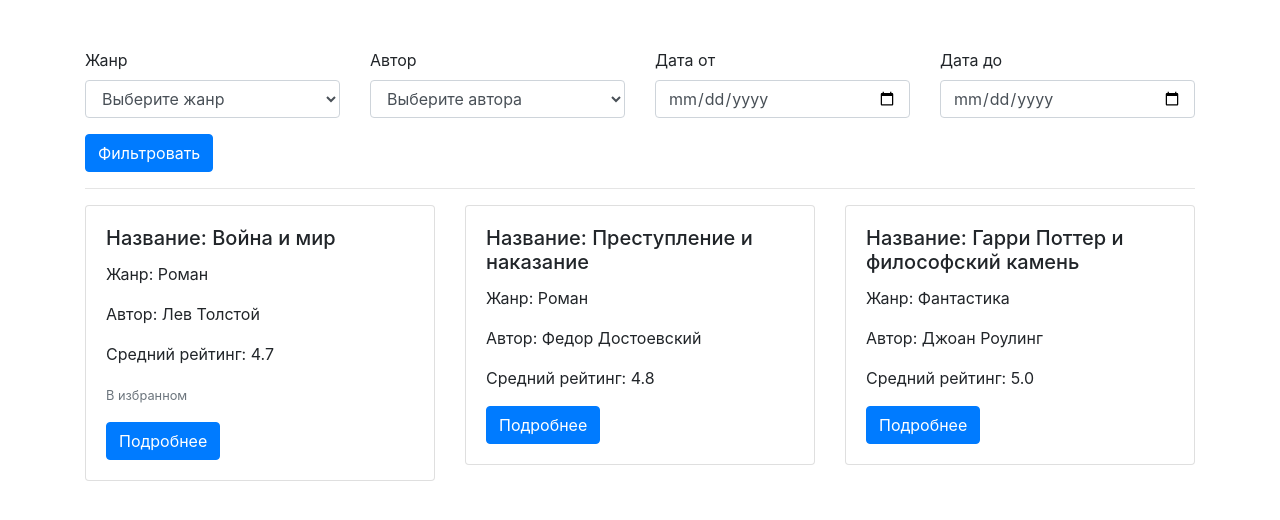
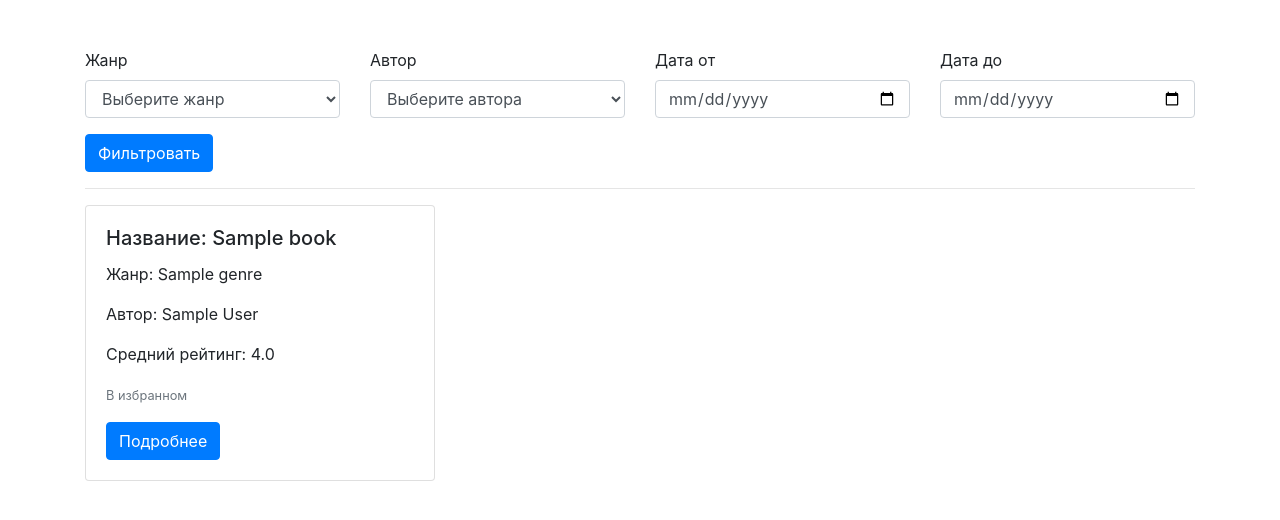
Before and after one commit to almazuulu/BookCatalogue, a Django app: page / in a window 1280 px wide. Shown: the part 56-576 px from the top of the page. Run offline with Django 4.2, Linux system fonts and the light colour scheme; tables that the repository leaves empty hold one stand-in row (values such as "Sample post"); some libraries are stand-ins or nearby versions.

Commit message:
Modifications in Author Model

```diff
--- a/bookcatalogue/book/admin.py
+++ b/bookcatalogue/book/admin.py
@@ -7,10 +7,11 @@ class UserAdmin(admin.ModelAdmin):
     search_fields = ['username', 'email']
     filter_horizontal = ['favorites', 'groups', 'user_permissions']
 
+
 @admin.register(Author)
 class AuthorAdmin(admin.ModelAdmin):
-    list_display = ['author_name']
-    search_fields = ['author_name']
+    list_display = ['full_name']
+    search_fields = ['first_name', 'last_name']
 
 
 @admin.register(Genre)
--- a/bookcatalogue/book/models.py
+++ b/bookcatalogue/book/models.py
@@ -32,11 +32,15 @@ class User(AbstractUser):
 
 class Author(models.Model):
     id = models.UUIDField(primary_key=True, default=uuid.uuid4, editable=False)
-    author_name = models.CharField(max_length=255)
+    first_name = models.CharField(max_length=255)
+    last_name = models.CharField(max_length=255)
 
     def __str__(self) -> str:
-        return self.author_name
+        return f'{self.first_name} {self.last_name}'
 
+    @property
+    def full_name(self):
+        return f'{self.first_name} {self.last_name}'
 
 class Genre(models.Model):
     id = models.UUIDField(primary_key=True, default=uuid.uuid4, editable=False)
--- a/bookcatalogue/book/templates/book/index.html
+++ b/bookcatalogue/book/templates/book/index.html
@@ -38,46 +38,21 @@
 <hr>
 
 <div class="row">
-    <!-- Книга 1 -->
+
+    {% for book in books %}
     <div class="col-md-4">
         <div class="card mb-4">
             <div class="card-body">
-                <h5 class="card-title">Название: Война и мир</h5>
-                <p class="card-text">Жанр: Роман</p>
-                <p class="card-text">Автор: Лев Толстой</p>
-                <p class="card-text">Средний рейтинг: 4.7</p>
+                <h5 class="card-title">Название: {{ book.title }}</h5>
+                <p class="card-text">Жанр: {{ book.genre }}</p>
+                <p class="card-text">Автор: {{ book.author }}</p>
+                <p class="card-text">Средний рейтинг: {{ book.average_rating }}</p>
                 <p class="card-text"><small class="text-muted">В избранном</small></p>
                 <a href="#" class="btn btn-primary">Подробнее</a>
             </div>
         </div>
     </div>
+    {% endfor %}
 
-    <!-- Книга 2 -->
-    <div class="col-md-4">
-        <div class="card mb-4">
-            <div class="card-body">
-                <h5 class="card-title">Название: Преступление и наказание</h5>
-                <p class="card-text">Жанр: Роман</p>
-                <p class="card-text">Автор: Федор Достоевский</p>
-                <p class="card-text">Средний рейтинг: 4.8</p>
-                <a href="#" class="btn btn-primary">Подробнее</a>
-            </div>
-        </div>
-    </div>
-
-    <!-- Книга 3 -->
-    <div class="col-md-4">
-        <div class="card mb-4">
-            <div class="card-body">
-                <h5 class="card-title">Название: Гарри Поттер и философский камень</h5>
-                <p class="card-text">Жанр: Фантастика</p>
-                <p class="card-text">Автор: Джоан Роулинг</p>
-                <p class="card-text">Средний рейтинг: 5.0</p>
-                <a href="#" class="btn btn-primary">Подробнее</a>
-            </div>
-        </div>
-    </div>
-
-    <!-- и так далее для остальных книг -->
 </div>
 {% endblock %}
--- a/bookcatalogue/book/views.py
+++ b/bookcatalogue/book/views.py
@@ -13,7 +13,7 @@ class BookListView(ListView):
     paginate_by = 10 # Для пагинации на 10 книг на страницу
 
     def get_queryset(self) -> QuerySet[Any]:
-        queryset = Book.objects.all()
+        queryset = Book.objects.select_related('genre', 'author').all()
 
         # Фильтрация по жанру
         genre = self.request.GET.get('genre')
```
Also changed, not shown: bookcatalogue/book/migrations/0003_rename_author_name_author_first_name_and_more.py (added), bookcatalogue/book/migrations/0004_alter_author_last_name.py (added).
